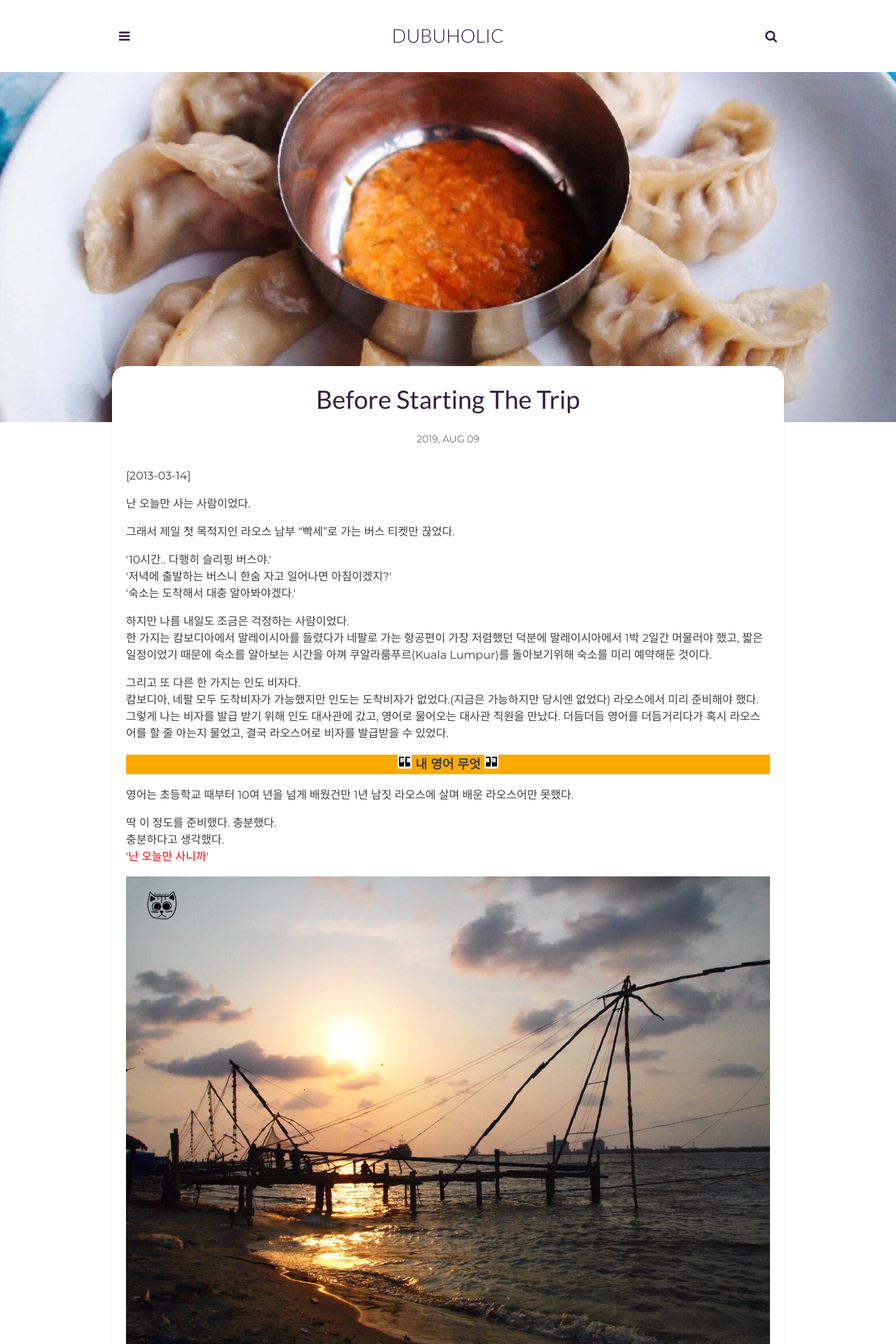
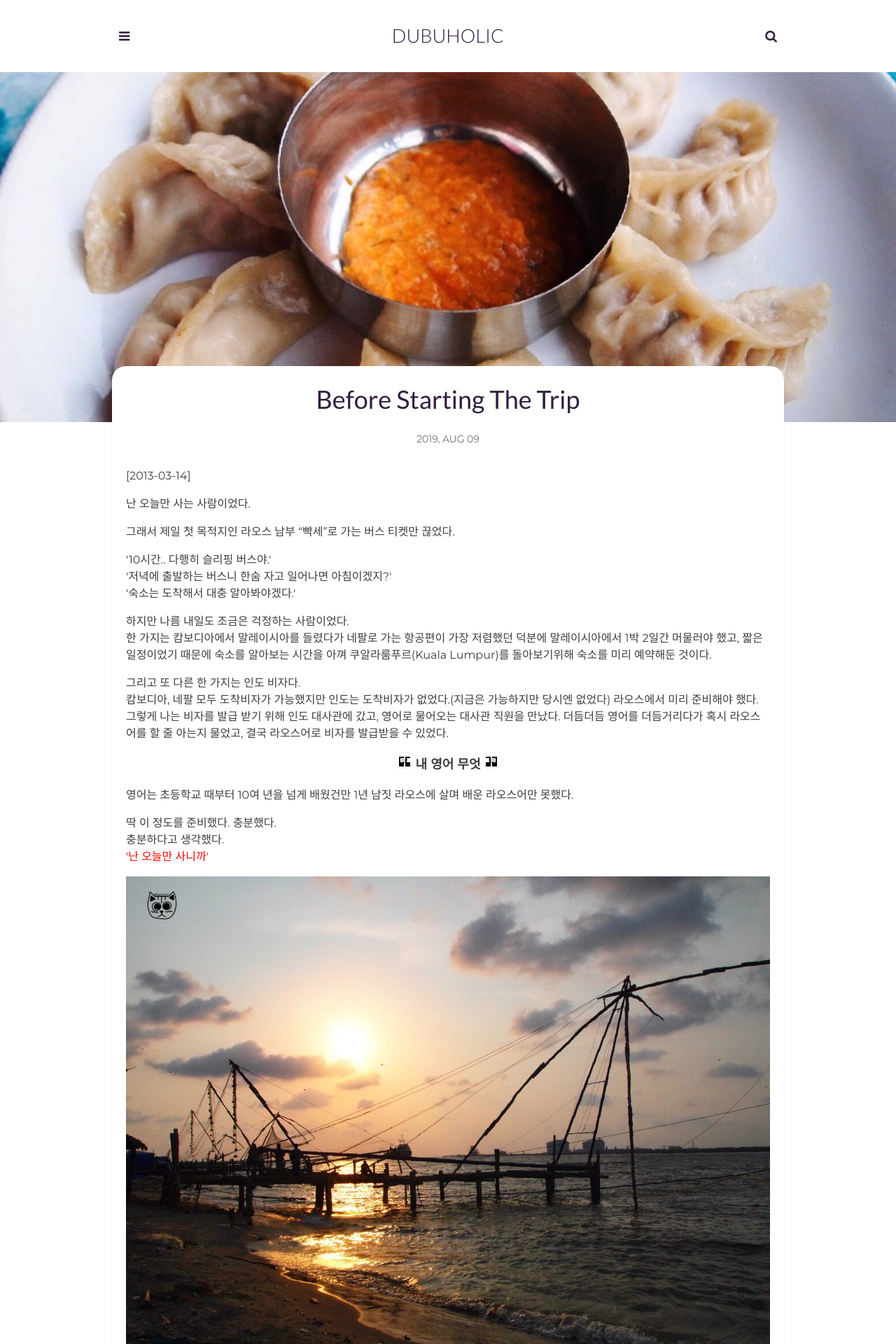
Before and after one commit to HAEZZA/HAEZZA.github.io, a Jekyll site: the page built from _posts/2019-08-12-Prepare.markdown, in a window 1280 px wide. Shown: the top 1920 px of the page at 70% size. Built offline with Jekyll 4.4.1, drawn with Linux system fonts in a browser that asks for light colours; comment, search, counter and statistics services are not loaded.

Commit message:
css page-quote 수정

```diff
--- a/assets/css/main.css
+++ b/assets/css/main.css
@@ -981,17 +981,17 @@ pre {
 .page-quote {
   text-align: center;
   font-size: large;
-  font-weight: bold;
-  padding: 0 100px;
-  background-color: #ffaa00; }
+  font-weight: bold; }
 
 .page-quote:before {
-  content: url("../img/left-quote.jpg") "  ";
-  margin-top: -200px; }
+  content: url("../img/left-quote.jpg") "   ";
+  margin-top: -500px;
+  margin-bottom: 100px; }
 
 .page-quote:after {
-  content: "  " url("../img/right-quote.jpg");
-  margin-top: -200px; }
+  content: "   " url("../img/right-quote.jpg");
+  margin-top: -500px;
+  margin-bottom: 100px; }
 
 .page-content {
   margin-top: -80px;
```
Also changed, not shown: assets/css/sass/parts/post-page.scss (+6 -6 lines).
